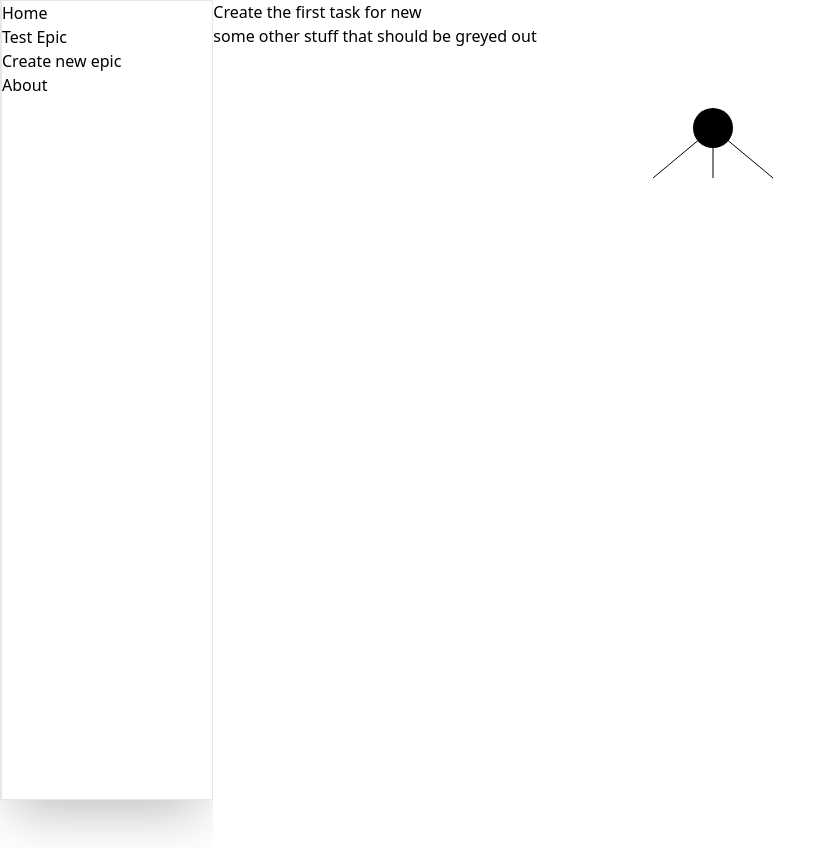
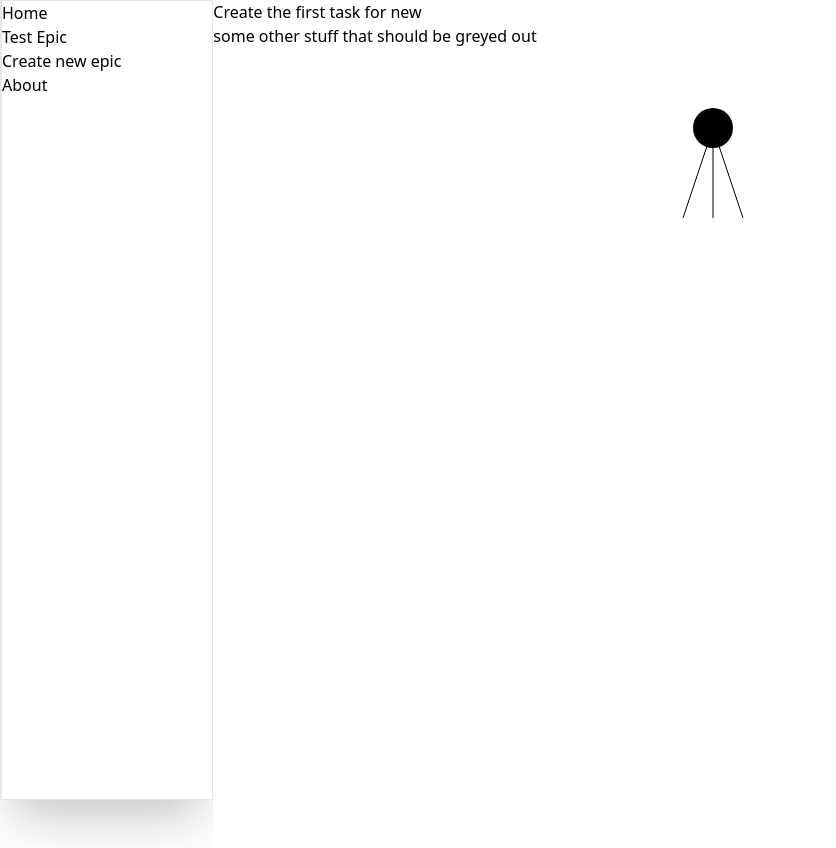
Before and after one commit to temlabs/task-tracker, a Next.js app: page /epics/new in a window 1280 px wide. Shown: the whole page, without its empty margins (0-836 px from the left). Built offline with nearby package versions, Linux system fonts and the light colour scheme.

Commit message:
Lifted radius and vertical separation to Diagram props. Also added labelling for some of the trigonometric functions

```diff
--- a/components/Diagram.tsx
+++ b/components/Diagram.tsx
@@ -4,6 +4,8 @@ import { isDependency } from "../utils/helpers"
 
 interface DiagramProps {
     epic: Task[]
+    radius: number;
+    verticalSeparation: number;
 }
 
 
@@ -14,9 +16,9 @@ function instanceOfEdge(object: any): object is Edge {
     return 'task' in object;
 }
 
-export default function Diagram({ epic }: DiagramProps): JSX.Element {
+export default function Diagram({ epic, radius, verticalSeparation }: DiagramProps): JSX.Element {
 
-    const transformedTasks: (Task | Edge)[] = transformTasksToSVG(epic)
+    const transformedTasks: (Task | Edge)[] = transformTasksToSVG(epic,verticalSeparation,radius)
 
     return (
         <>
@@ -38,29 +40,36 @@ export default function Diagram({ epic }: DiagramProps): JSX.Element {
 
 
 
-function transformTasksToSVG(epic: Task[]): (Task | Edge)[] {
+function transformTasksToSVG(epic: Task[], verticalSeparation: number, radius: number): (Task | Edge)[] {
     const tasksWithCoordinates: (Task | Edge)[] = []
 
     // find head
     const headTask = epic.find(t => t.head === true) as Task
-    updateCoordinates(headTask, epic)
+    updateCoordinates(headTask, epic, verticalSeparation, radius)
     tasksWithCoordinates.push(headTask)
     headTask.dependencies.forEach(d => tasksWithCoordinates.push(d))
     return tasksWithCoordinates
 }
 
+/**
+ * Takes a task and populates it with co-ordinates for the circle itself, then populates each of its edges with an origin and destination
+ * @param task the task that is receiving co-ordinates
+ * @param epic the collection of tasks. This is required so that
+ * @param verticalSeparation
+ * @param radius
+ */
+function updateCoordinates(task: Task, epic: Task[], verticalSeparation: number, radius:number) {
+    // It is a necessary requirement that epic is organised from head to last child for this to work.
+    // This is because if it isn't a head node, it will use the destination co-ordinates of the parent edge as center point.
+    // It is assumed that these edges will already have destinations, which means this function should be called on the parents of this task before this task is processed.
+    const headCoords = { x: 500, y: 80 }
 
-function updateCoordinates(task: Task, epic: Task[]) {
-    // It is a necessary requirement that epic is organised from head to last child for this to work.
-    const headCoords = { x: 500, y: 80 }
-    const verticalSeparation = defaultVerticalSeparation
-    const taskRadius = defaultRadius
-
-    // give the node centre coords. headcoords if head, or the dest coords of the edge connecting to it
+    // give the task node center co-ords. give default head co-ords if head. otherwise, give the dest coords of the edge connecting to it
     if (task.head) {
         task.centerx = headCoords.x
         task.centery = headCoords.y
     } else {
+        // find the first edge that conects to the tasks and use its dest co-rords as center co-ords
         const parentEdges = epic.filter(t => isDependency(t, task)).map(p => p.dependencies.find(e => e.task.id === task.id))
         if (parentEdges) {
             task.centerx = parentEdges[0]?.destx
@@ -70,7 +79,7 @@ function updateCoordinates(task: Task, epic: Task[]) {
 
     // give each edge an origin at the centre, then destinations.
     const numberOfEdges = task.dependencies.length
-    const angleRange = getAngleRange(verticalSeparation,numberOfEdges,taskRadius)
+    const angleRange = getAngleRange(verticalSeparation,numberOfEdges,radius)
     const edgeAngles = getEdgeAngles(numberOfEdges,angleRange)
 
 
@@ -87,14 +96,14 @@ function updateCoordinates(task: Task, epic: Task[]) {
         e.length = edgeLength
 
     })
-
-
-
-
-
 }
 
-
+/**
+ * Divides the angle range proportionately such that each edge has an angle (wrt to horizon) from which it travels to the next node
+ * @param numberOfEdges
+ * @param angleRange
+ * @returns
+ */
 function getEdgeAngles(numberOfEdges: number, angleRange: number): number[] {
     const edgeAngles: number[] = []
     const startingAngle  = (180 - angleRange) / 2
@@ -111,12 +120,26 @@ function getEdgeAngles(numberOfEdges: number, angleRange: number): number[] {
 }
 
 
+/**
+ * Calculates the length of the edge so that it meets the vertical separation
+ * @param edgeAngle
+ * @param verticlaDistance
+ * @returns
+ */
 function getEdgeLength(edgeAngle: number, verticlaDistance: number): number {
     const angleWithVertical = Math.abs(90 - edgeAngle)
     const edgeLength = verticlaDistance/Math.cos(angleWithVertical*(Math.PI/180))
     return Math.abs(edgeLength)
 }
 
+/**
+ * Given the angle at which the edge leaves the horizontal, and its length, the destination co-ordinates can be calculated.
+ * @param edgeAngle
+ * @param edgeLength
+ * @param originx
+ * @param originy
+ * @returns
+ */
 function getEdgeDestination(edgeAngle: number, edgeLength: number, originx: number, originy: number) {
 
     const angleWithVertical = Math.abs(90 - edgeAngle)
@@ -128,6 +151,13 @@ function getEdgeDestination(edgeAngle: number, edgeLength: number, originx: numb
 
 }
 
+/**
+ * Uses the width of the children nodes to calculate an angle that given the vertical separation will ensure no overlap between nodes.
+ * @param verticalSeparation
+ * @param numberOfEdges
+ * @param r
+ * @returns
+ */
 function getAngleRange(verticalSeparation: number, numberOfEdges:number, r:number){
     // const baseWidth = (2*numberOfEdges - 2)*r
     const baseWidth = numberOfEdges*2*r
--- a/pages/epics/[epicId].tsx
+++ b/pages/epics/[epicId].tsx
@@ -46,7 +46,7 @@ export default function Epic(): JSX.Element {
                     <line x1="50" y1="50" x2="50" y2="200" stroke-width="4" stroke="black" />
                     Sorry, your browser does not support inline SVG.
                 </svg> */}
-                <Diagram epic={hostDinnerEpic}/>
+                <Diagram epic={hostDinnerEpic} verticalSeparation={90} radius={10}/>
             </section>
 
 
```
